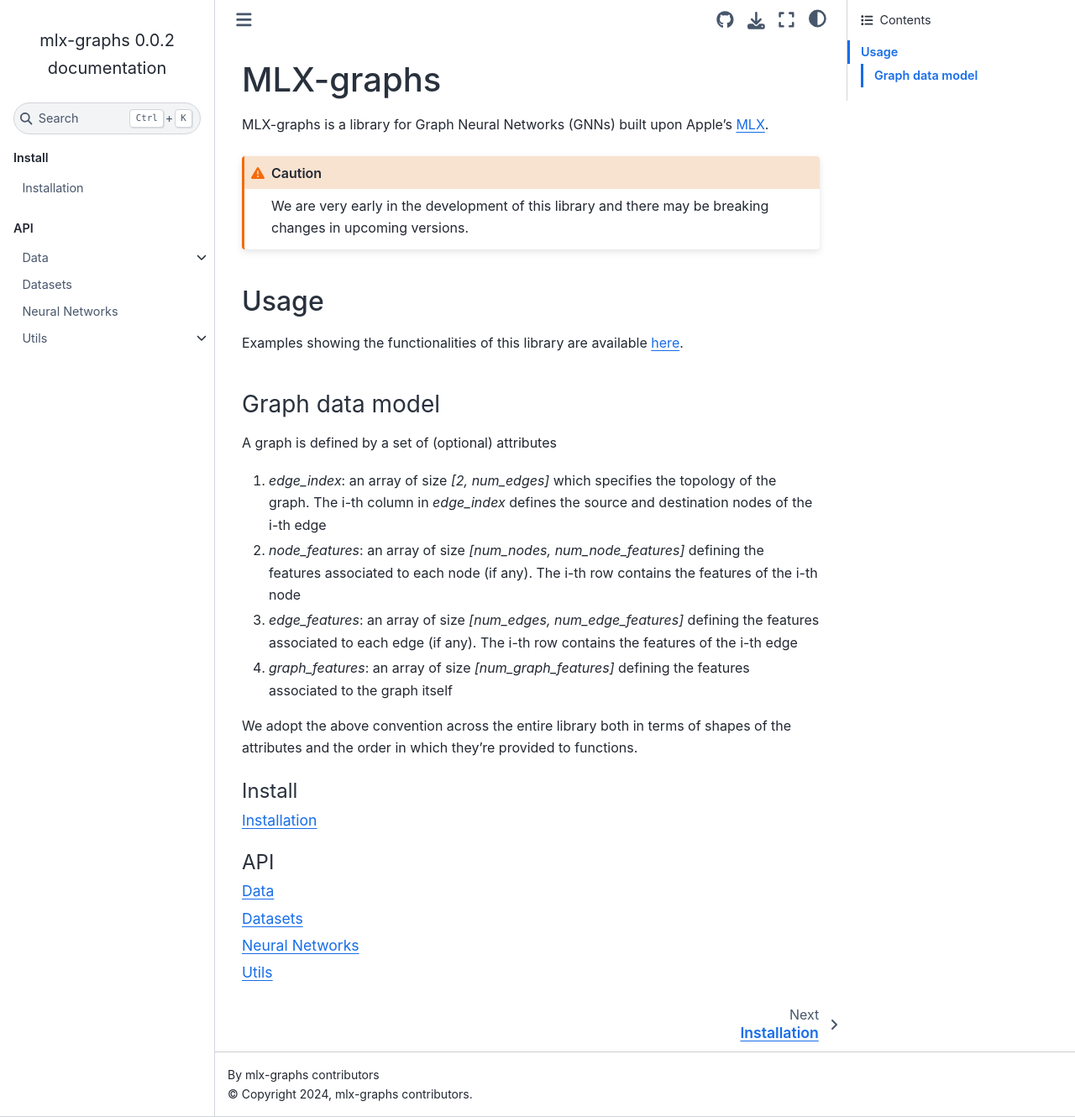
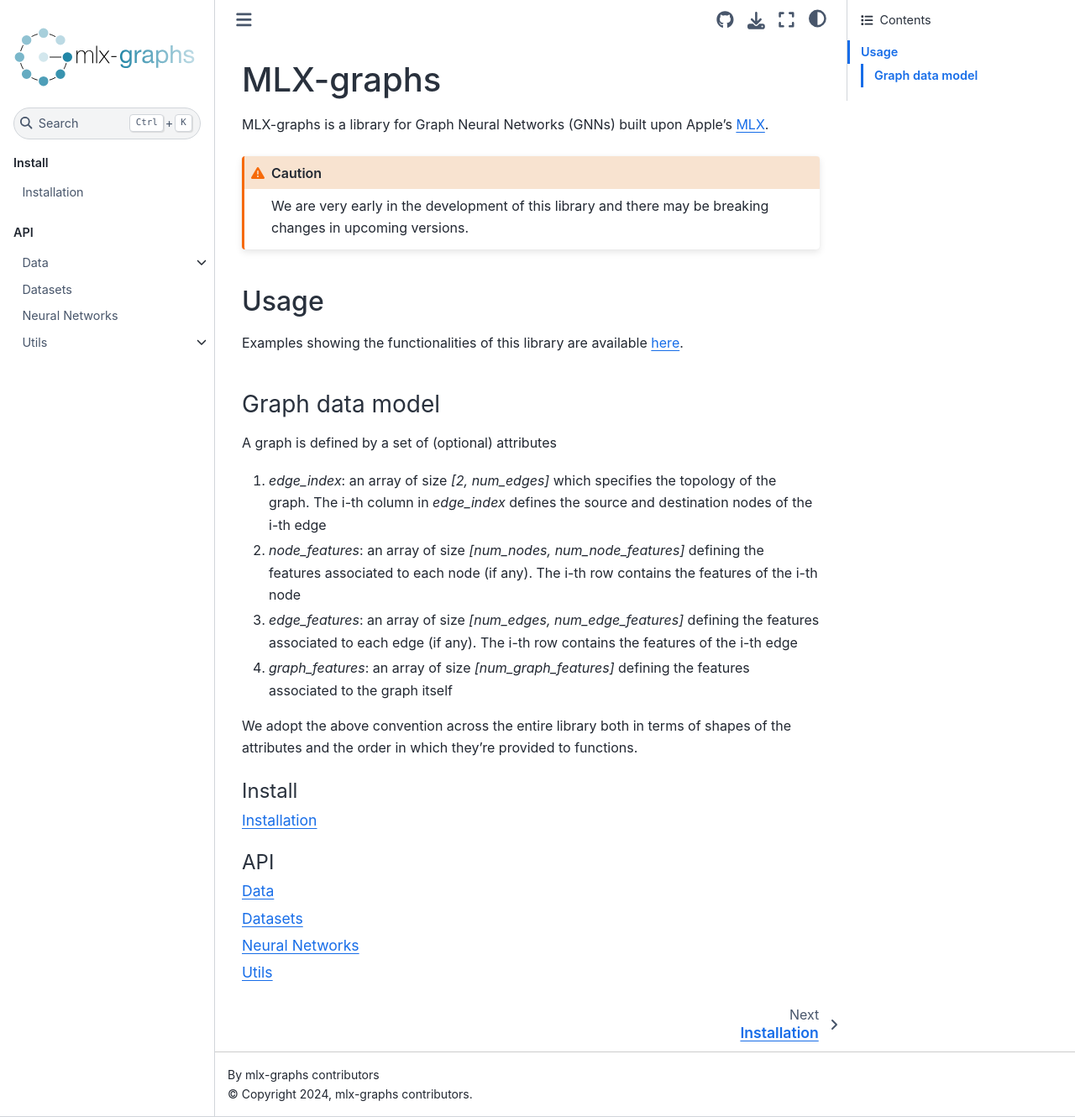
Before and after one commit to mlx-graphs/mlx-graphs, a Sphinx documentation site: the page built from docs/source/index.rst, in a window 1280 px wide and 1330 px high. Shown: the whole window at 84% size. Built offline with Sphinx 7.4.7 and the Sphinx Book theme 1.1.4, drawn with Linux system fonts in a browser that asks for light colours.

Commit message:
dark logo + update release version + project urls and metadata

```diff
--- a/docs/source/conf.py
+++ b/docs/source/conf.py
@@ -9,7 +9,7 @@ autodoc_mock_imports = ["mlx"]
 project = "mlx-graphs"
 copyright = "2024, mlx-graphs contributors"
 author = "mlx-graphs contributors"
-release = "0.0.2"
+release = "0.0.3"
 
 # -- General configuration ---------------------------------------------------
 # https://www.sphinx-doc.org/en/master/usage/configuration.html#general-configuration
@@ -41,12 +41,16 @@ highlight_language = "python"
 # https://www.sphinx-doc.org/en/master/usage/configuration.html#options-for-html-output
 
 html_theme = "sphinx_book_theme"
-# html_static_path = ["_static"]
+html_static_path = ["_static"]
 html_theme_options = {
     # "show_toc_level": 2,
     "repository_url": "https://github.com/TristanBilot/mlx-graphs",
     "use_repository_button": True,
     "navigation_with_keys": False,
+    "logo": {
+        "image_light": "_static/logo.svg",
+        "image_dark": "_static/logo_dark.svg",
+    },
 }
 
 # intersphinx
```
Also changed, not shown: pyproject.toml (+5 -3 lines), docs/source/_static/logo.svg, docs/source/_static/logo_dark.svg (added).
